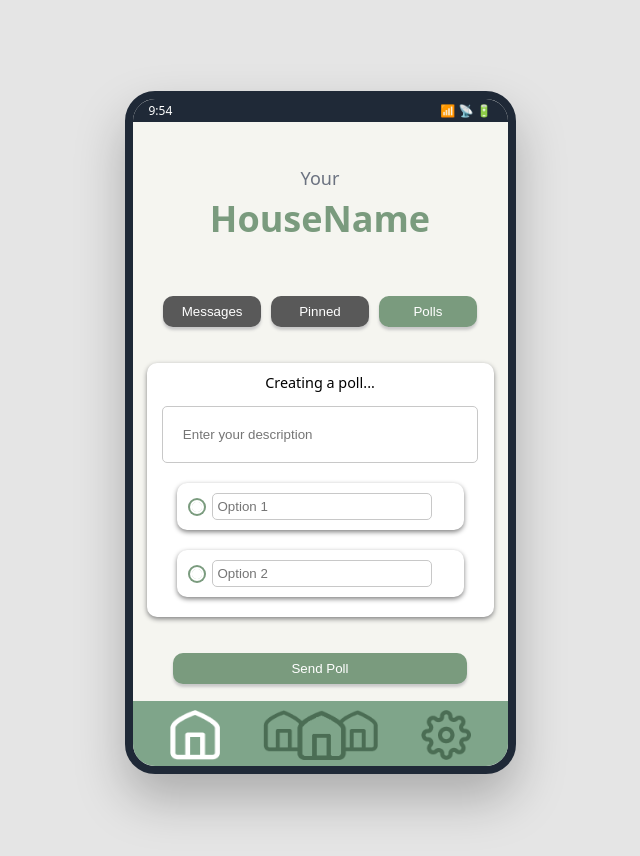
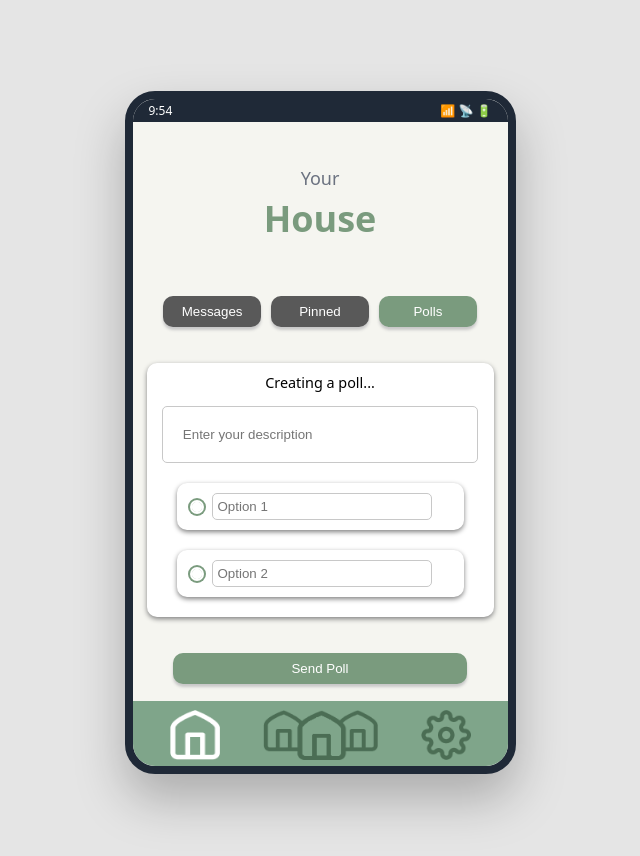
Before and after one commit to ariannawilde3/HappyHouse, a React app in the folder frontend/: page /makePoll in a window 1280 px wide. Shown: the top 856 px of the page, without its empty margins (352-992 px from the left). Built offline with nearby package versions, Linux system fonts and the light colour scheme; the HTML template or start-up script is replaced by a standard one.

Commit message:
fixed housename loading for all chat pages

```diff
--- a/frontend/src/pages/Chat.jsx
+++ b/frontend/src/pages/Chat.jsx
@@ -1,11 +1,15 @@
 import { useNavigate } from 'react-router-dom';
+import { useState, useEffect } from "react";
 import './Chat.css';
-import NavBar from './NavBar.jsx'
+import NavBar from './NavBar.jsx';
 import { usePinnedMessages } from '../sharedStoragePinnedMessages';
+
+const API_URL = "http://localhost:5000/api";
 
 export default function Chat() {
     const navigate = useNavigate();
     const { pinMessage, pinnedMessages } = usePinnedMessages();
+    const [houseName, setHouseName] = useState();
 
     const goToPins = () => {
         navigate('/pins');
@@ -16,6 +20,18 @@ export default function Chat() {
         navigate('/polls');
         console.log('polls icon clicked');
     };
+
+    useEffect(() => {
+        const fetchHouse = async () => {
+            const token = localStorage.getItem("token");
+            const res = await fetch(`${API_URL}/gcc/me`, {
+                headers: { Authorization: `Bearer ${token}` },
+            });
+            const data = await res.json();
+            setHouseName(data.houseName);
+        };
+        fetchHouse();
+    }, []);
 
     // hard coded messages for testing currently, will delete obviously
     const messages = [
@@ -75,7 +91,7 @@ export default function Chat() {
                     {/* Welcome text */}
                     <div className="chat-welcome-section">
                         <p className="chat-welcome-subtitle">Your</p>
-                        <h1 className="chat-welcome-title">HouseName</h1>
+                        <h1 className="chat-welcome-title">{houseName}</h1>
                     </div>
 					<div className="chat-btn-bar">
 						<button className="chat-bar-btn active-chat-bar-btn">Messages</button>
--- a/frontend/src/pages/CreatePoll.jsx
+++ b/frontend/src/pages/CreatePoll.jsx
@@ -1,7 +1,8 @@
 import { useNavigate } from 'react-router-dom';
 import { useState } from "react";
 import './CreatePoll.css';
-import NavBar from './NavBar.jsx'
+import NavBar from './NavBar.jsx';
+import { useLocation } from "react-router-dom";
 
 
 const API_URL = "http://localhost:5000/api";
@@ -16,6 +17,10 @@ export default function CreatePoll() {
     const handlePollQuestion = (value) => setTitle(value);
     const handlePollOpt1 = (value) => setVoteOpt1(value);
     const handlePollOpt2 = (value) => setVoteOpt2(value);
+
+
+    const location = useLocation();
+    const houseName = location.state?.houseName || "House";
 
     const goToChat = () => {
         navigate('/house');
@@ -86,7 +91,7 @@ export default function CreatePoll() {
                     {/* Welcome text */}
                     <div className="polls-welcome-section">
                         <p className="polls-welcome-subtitle">Your</p>
-                        <h1 className="polls-welcome-title">HouseName</h1>
+                        <h1 className="polls-welcome-title">{houseName}</h1>
                     </div>
 					<div className="chat-btn-bar">
 						<button onClick={goToChat} className="chat-bar-btn">Messages</button>
--- a/frontend/src/pages/Pins.jsx
+++ b/frontend/src/pages/Pins.jsx
@@ -1,10 +1,15 @@
 import { useNavigate } from 'react-router-dom';
 import './Pins.css';
 import NavBar from './NavBar.jsx';
+import { useState, useEffect } from "react";
 import { usePinnedMessages } from '../sharedStoragePinnedMessages';
+
+const API_URL = "http://localhost:5000/api";
 
 export default function Pins() {
     const navigate = useNavigate();
+    const [houseName, setHouseName] = useState();
+
 
     // get pinnned messages array, unpin fun, and loading state
     const { pinnedMessages, unpinMessage, loading } = usePinnedMessages();
@@ -18,6 +23,19 @@ export default function Pins() {
         navigate('/polls');
         console.log('polls icon clicked');
     };
+
+    useEffect(() => {
+        const fetchHouse = async () => {
+            const token = localStorage.getItem("token");
+            const res = await fetch(`${API_URL}/gcc/me`, {
+                headers: { Authorization: `Bearer ${token}` },
+            });
+            const data = await res.json();
+            setHouseName(data.houseName);
+        };
+        fetchHouse();
+    }, []);
+
 
     return (
         <div className="pins-outer-container">
@@ -34,7 +52,7 @@ export default function Pins() {
                     {/* Welcome text */}
                     <div className="pins-welcome-section">
                         <p className="pins-welcome-subtitle">Your</p>
-                        <h1 className="pins-welcome-title">HouseName</h1>
+                        <h1 className="pins-welcome-title">{houseName}</h1>
                     </div>
 					<div className="chat-btn-bar">
 						<button onClick={goToChat} className="chat-bar-btn">Messages</button>
--- a/frontend/src/pages/Polls.jsx
+++ b/frontend/src/pages/Polls.jsx
@@ -14,7 +14,7 @@ export default function Polls() {
     const [roommateCount, setRoommateCount] = useState(0);
 
      const createPoll = () => {
-        navigate('/makePoll');
+        navigate("/makePoll", { state: { houseName: houseName } });
         console.log('make poll icon clicked');
     };
 
@@ -114,7 +114,7 @@ export default function Polls() {
                     {/* Welcome text */}
                     <div className="polls-welcome-section">
                         <p className="polls-welcome-subtitle">Welcome to</p>
-                        <h1 className="polls-welcome-title">{houseName || "Loading..."}</h1>
+                        <h1 className="polls-welcome-title">{houseName}</h1>
                     </div>
 					<div className="chat-btn-bar">
 						<button onClick={goToChat} className="chat-bar-btn">Messages</button>
```
